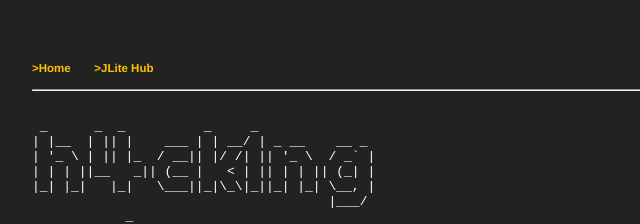
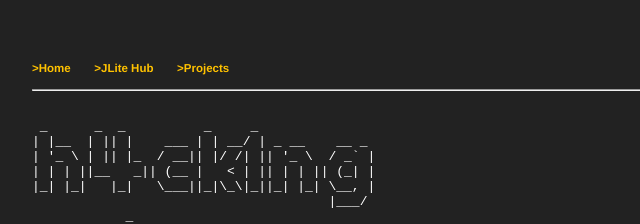
Before and after one commit to h4ck1ng-science/h4ck1ng, a plain HTML site: page index.html in a window 1280 px wide. Shown: the top 224 px of the page, 28-668 px from the left. Drawn offline with Linux system fonts and the light colour scheme.

Commit message:
Update index.html

```diff
--- a/index.html
+++ b/index.html
@@ -11,6 +11,7 @@
         <ul>
             <li><a href="/index.html"> >Home</a></li>
             <li><a href="https://h4ck1ng.science/jlite/retro/notebooks/?path=hispanicdb_vis.ipynb"> >JLite Hub</a></li>
+            <li><a href="/projects.html"> >Projects</a></li>
 <!--             <li><a href="/pro/pro.html"> >Proyectos</a></li>
             <li><a href="/blog"> >Blog</a></li>
             <li><a href="https://www.facebook.com/Science-Hack-Club-552463184926784/"> >Facebook</a></li>
```
